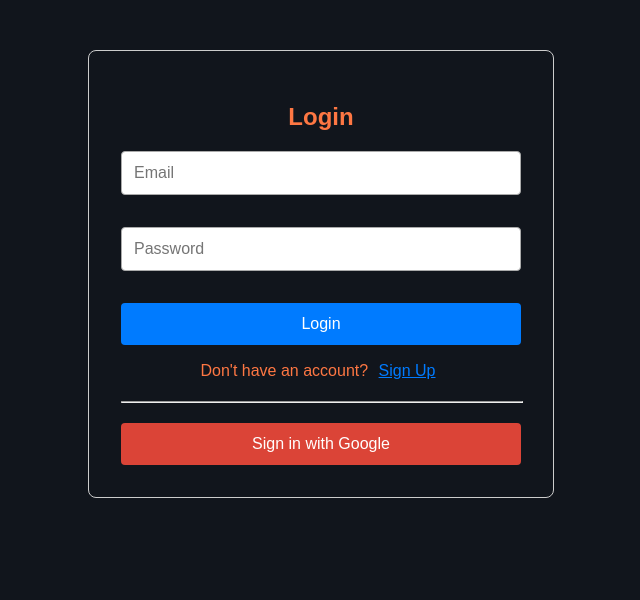
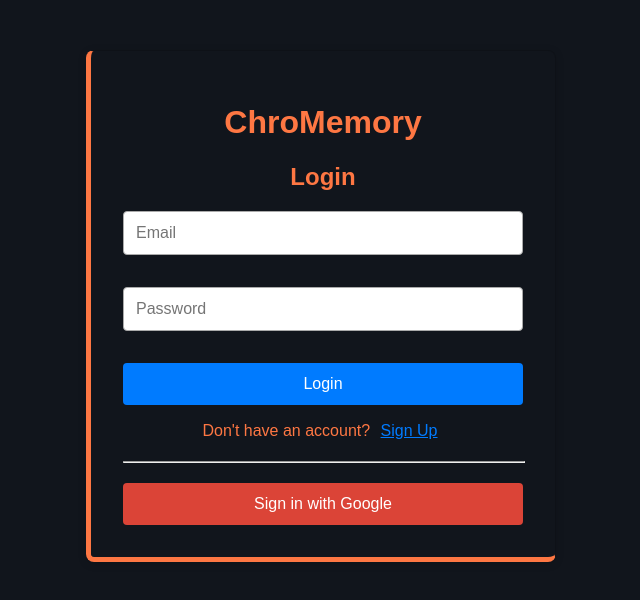
Before and after one commit to AlecLichtenberger/ChromeMemory, a React (Create React App) app in the folder frontend/: page / in a window 1280 px wide. Shown: the top 600 px of the page, without its empty margins (319-959 px from the left). Built offline with nearby package versions, Linux system fonts and the light colour scheme.

Commit message:
App is finished

```diff
--- a/frontend/src/components/AuthForm.js
+++ b/frontend/src/components/AuthForm.js
@@ -94,8 +94,9 @@ const AuthForm = () => {
   return (
 
     <div style={styles.container}>
+      <h1 style = {styles.signInText}> ChroMemory</h1>
+      <h2 style = {styles.signInText}>{isSignup ? "Sign Up" : "Login"}</h2>
 
-      <h2 style = {styles.signInText}>{isSignup ? "Sign Up" : "Login"}</h2>
       <form onSubmit={handleEmailAuth} style={styles.form}>
         <input
           type="email"
@@ -142,10 +143,14 @@ const styles = {
     maxWidth: "400px",
     margin: "50px auto",
     padding: "2rem",
-    border: "1px solid #ccc",
+    border: "1px solid rgba(0, 0, 0, 0.15)",
     borderRadius: "8px",
     textAlign: "center",
     fontFamily: "sans-serif",
+
+    boxShadow: "0 2px 8px rgba(0, 0, 0, 0.15)",
+    borderLeft: "5px solid #FE7743",
+    borderBottom: "5px solid #FE7743"
   },
   form: {
     display: "flex",
--- a/frontend/src/components/calendar.css
+++ b/frontend/src/components/calendar.css
@@ -51,11 +51,12 @@
 
 .day-column{
     background-color: #273469;
+    box-shadow: 0 2px 8px rgba(0, 0, 0, 0.15);
+    border-left: 1px solid #FE7743;
     border-radius: 8px;
     padding: 10px;
     margin-bottom: 12px;
-    box-shadow: 0 2px 8px rgba(0, 0, 0, 0.15);
-    border-left: 1px solid #FE7743;
+
     transition: transform 0.2s ease;
     flex: 1;
     margin-left: 10px;
```
